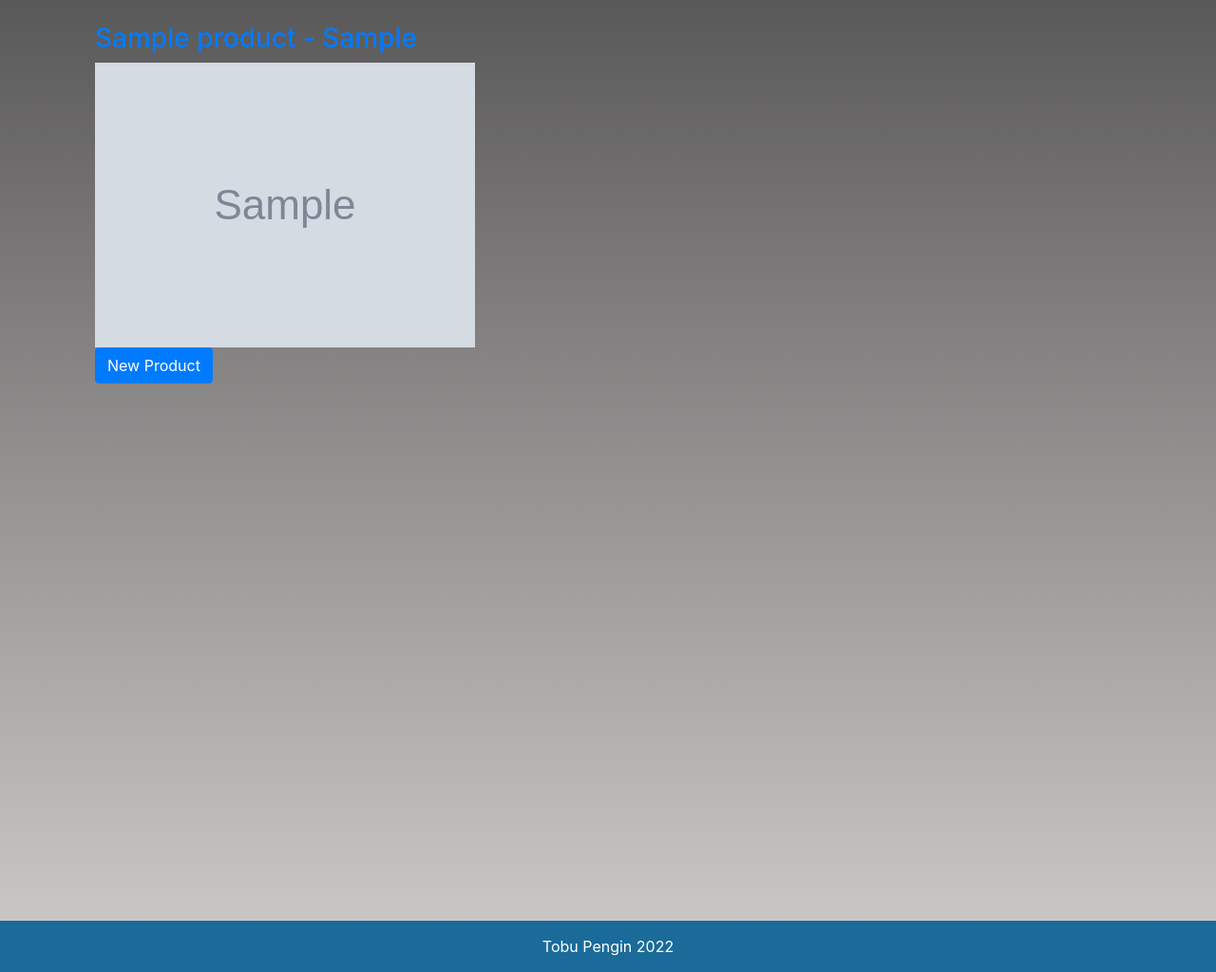
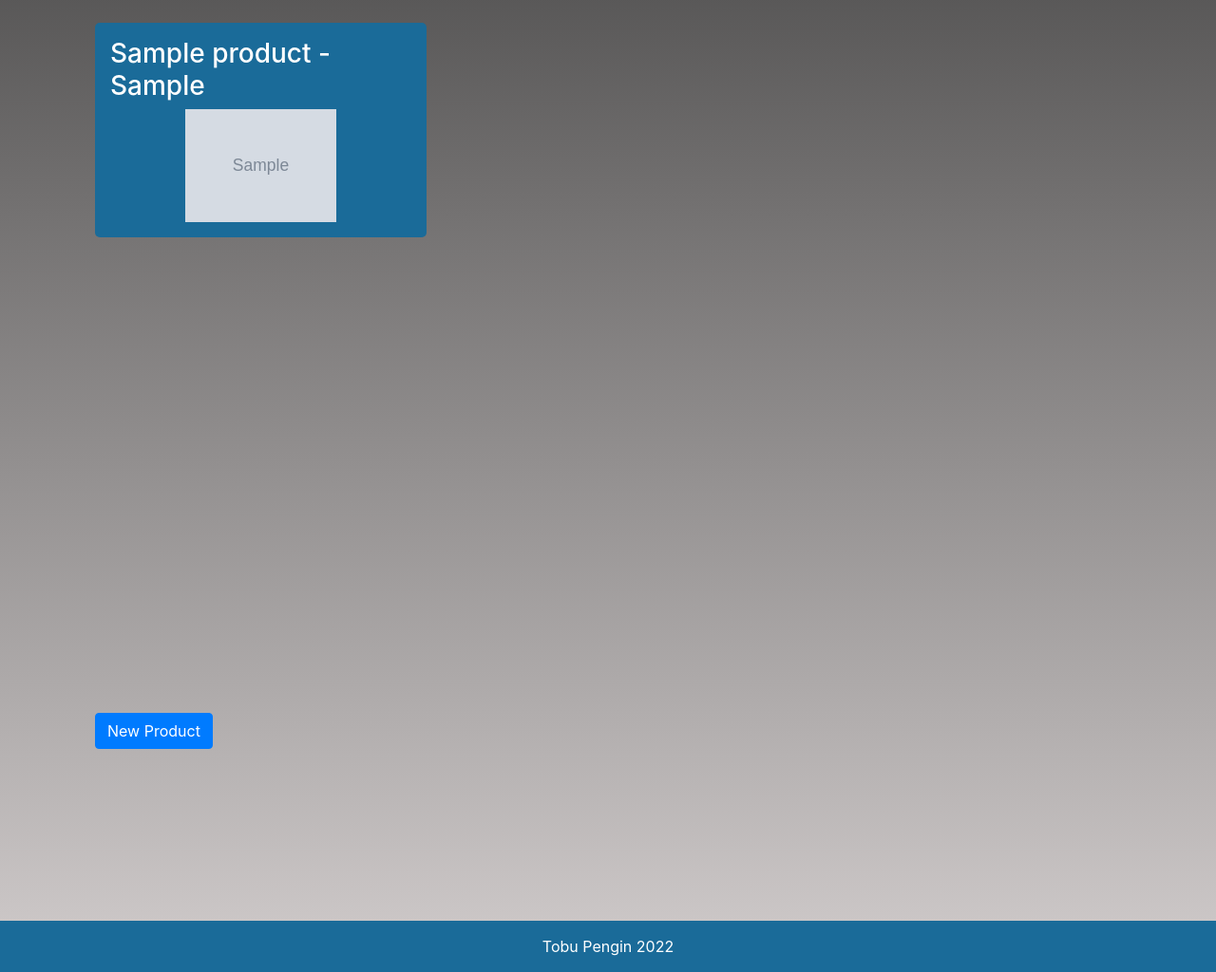
Before and after one commit to Pengin-Open-Source/pengin-pi, a Flask app: page /products/ in a window 1280 px wide. Shown: the part 56-1080 px from the top of the page at 95% size. Run offline with Flask 2, Linux system fonts and the light colour scheme; tables that the repository leaves empty hold one stand-in row (values such as "Sample post"); grey boxes marked "Sample" are stand-in pictures; some libraries are stand-ins or nearby versions.

Commit message:
create styles for products

```diff
--- a/app/static/main.css
+++ b/app/static/main.css
@@ -1,3 +1,10 @@
+/* Variables */
+
+:root {
+  --main-blue: #1a6b99;
+  --hover-blue: #428bca;
+}
+
 /* General Styles */
 
 body {
@@ -27,6 +34,17 @@ footer {
 footer p {
   color:#ffffff;
   margin: 15px;
+}
+
+a {
+  color:inherit;
+  text-decoration:none;
+}
+
+a:hover {
+  color:inherit;
+  text-decoration:none;
+  cursor:pointer;
 }
 
 /* Utilities */
@@ -100,7 +118,7 @@ footer p {
 }
 
 .bg-steel {
-  background-color: #1a6b99;
+  background-color: var(--main-blue);
 }
 
 .site-header .navbar-nav .nav-link {
@@ -120,7 +138,7 @@ footer p {
 }
 
 a.article-title:hover {
-  color: #428bca;
+  color: var(--hover-blue);
   text-decoration: none;
 }
 
@@ -156,7 +174,7 @@ article.content-section {
   border: 1px solid #dddddd;
   border-radius: 3px;
   margin-bottom: 20px;
-  background-color: #1a6b99;
+  background-color: var(--main-blue);
 }
 
 article.media p {
@@ -230,7 +248,7 @@ article.media p {
 }
 
 .alternating-colors-table tr:nth-child(odd) td{
-  background-color: #1a6b99;
+  background-color: var(--main-blue);
   color: white;
 }
 
@@ -272,3 +290,54 @@ article.media p {
   margin-bottom: 20px;
   margin-top: 30px;
 }
+
+/* Products */
+
+.product-grid {
+  display: grid;
+  grid-template-columns: 1fr 1fr 1fr;
+  grid-template-rows: 1fr 1fr 1fr;
+  gap: 1em;
+  margin-bottom: 1em;
+}
+
+.product-item {
+  background-color: var(--main-blue);
+  color: white;
+  padding: 1em;
+  border-radius: 5px;
+  display: flex;
+  flex-direction: column;
+  justify-content: center;
+  align-items: center;
+}
+
+.product-item:hover {
+  background-color: var(--hover-blue);
+}
+
+.product-item img {
+  height: 50%;
+  width: 50%;
+}
+
+/* Product */
+
+.product-display {
+  background-color: var(--main-blue);
+  color: white;
+  padding: 1em;
+  border-radius: 5px;
+  display: flex;
+  flex-direction: column;
+  justify-content: center;
+  align-items: center;
+  margin-bottom: 1em;
+}
+
+.product-display img {
+  height: 30%;
+  width: 30%;
+}
+
+/* Product Create/Edit */
```
